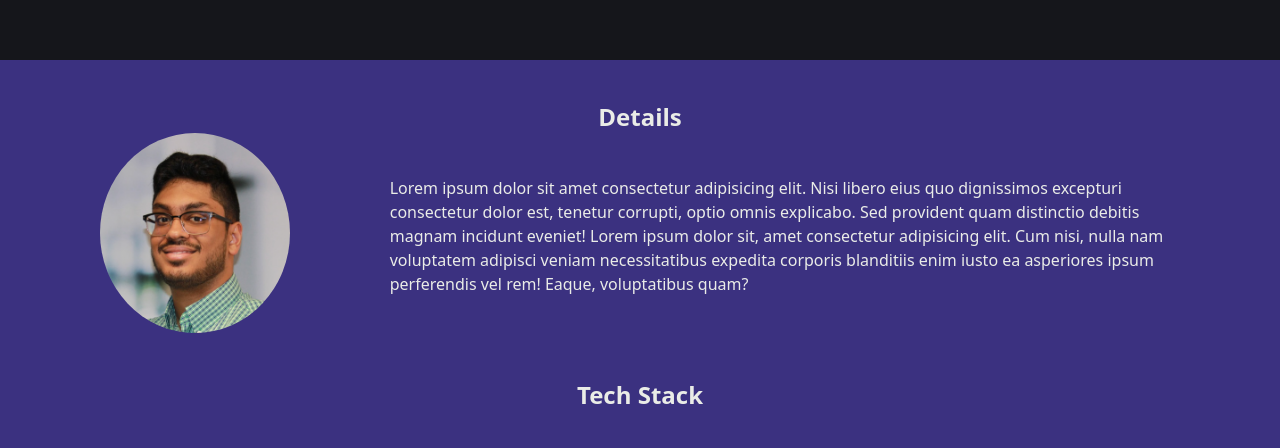
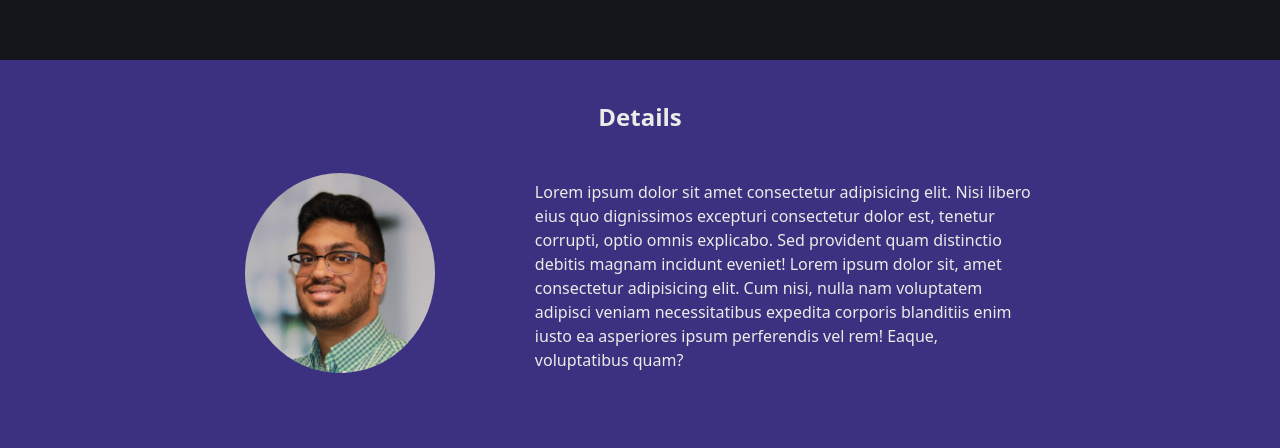
Before and after one commit to devangmalhotra/personal-portfolio-website, a plain HTML site: page index.html in a window 1280 px wide. Shown: the part 740-1188 px from the top of the page. Drawn offline with Linux system fonts and the light colour scheme.

Commit message:
updated html and css

```diff
--- a/styles.css
+++ b/styles.css
@@ -126,16 +126,17 @@ h2 {
     display: flex;
     align-items: center;
     justify-content: center;
+    padding: 40px;
 }
 
 .pfp {
-    margin: 0 100px;
-    width: 700px;
+    margin: 0 100px 0 0
 }
 
 .info-text {
-    margin: 0 100px 0 0;
     line-height: 1.5;
+    max-width: 500px;
+    min-width: 500px;
 }
 
 .tech-stack-icon-div {
```
